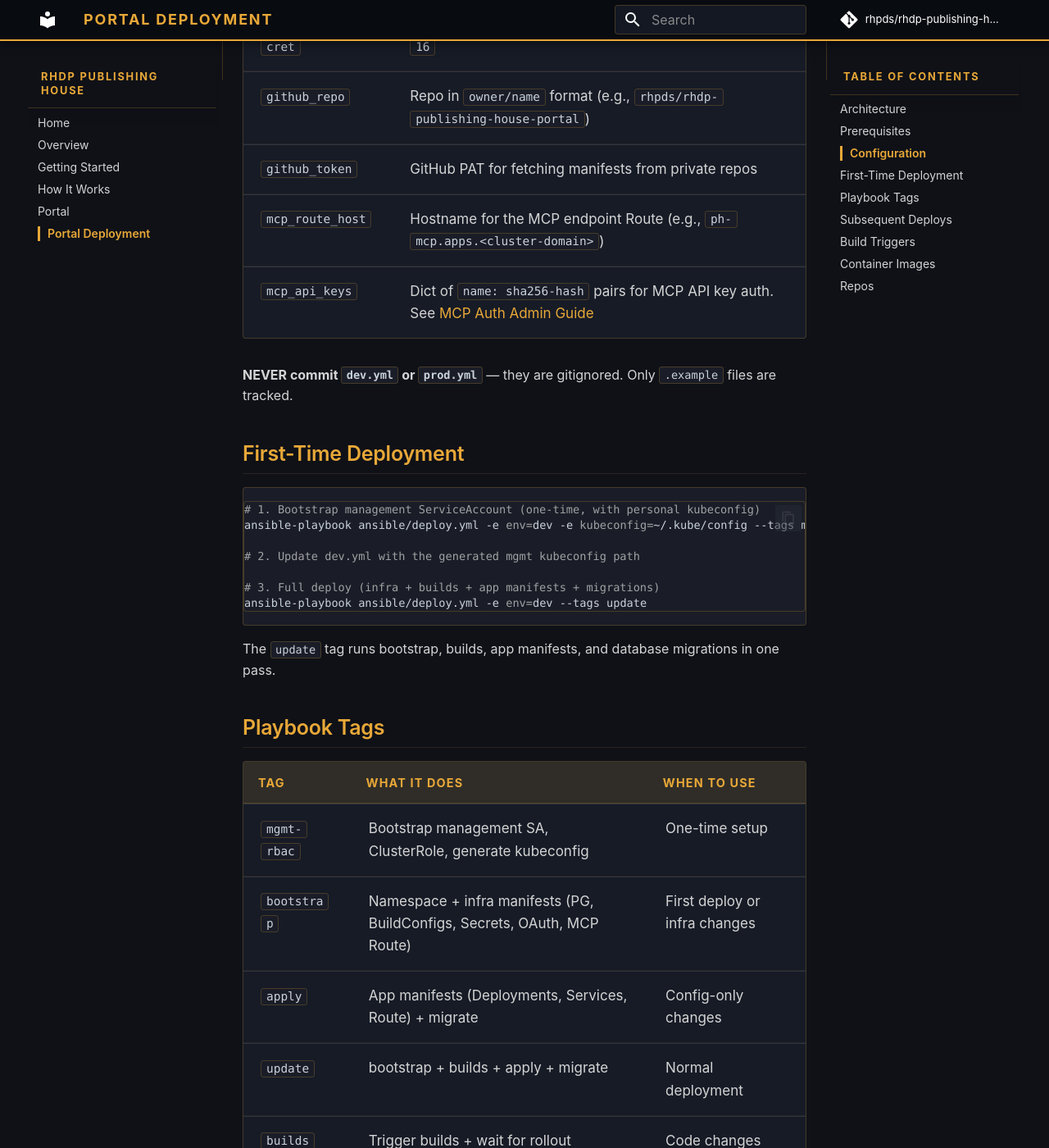
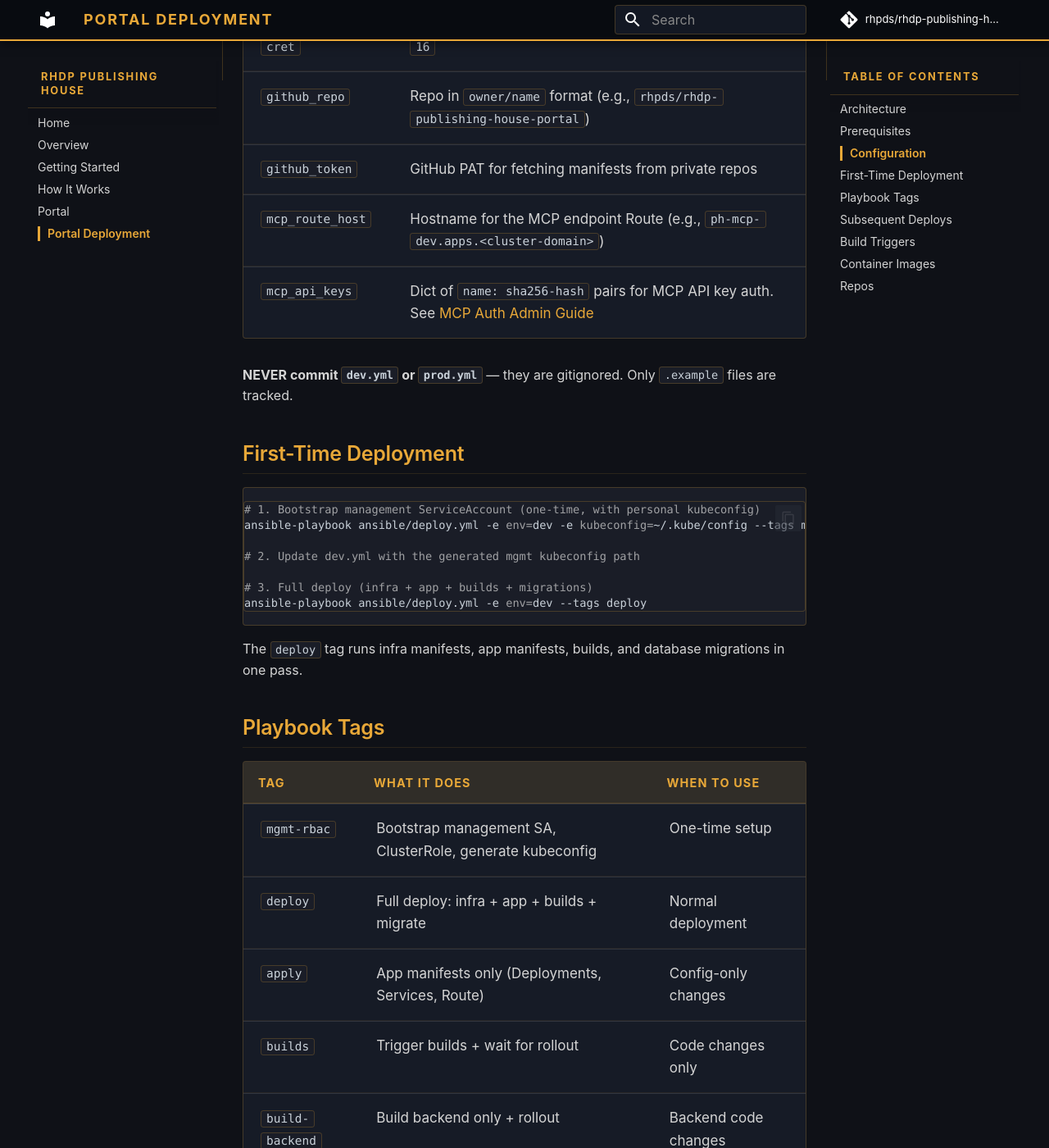
Before and after one commit to treddy08/rhdp-publishing-house, an MkDocs documentation site: the page built from docs/portal-deployment.md, in a window 1280 px wide and 1400 px high, scrolled down 1665 px. Shown: the whole window at 82% size. Built offline with MkDocs 1.6.1 and Material for MkDocs 9.7.7, drawn with Linux system fonts in a browser that asks for light colours; comment, search, counter and statistics services are not loaded; some of the changed text lies outside the part shown.

Commit message:
docs: Rename ph-dashboard to ph-portal, align deploy tags with RCARS
- portal-deployment.md: update -> deploy tag, remove bootstrap/update refs
- mcp-auth.md: ph-dashboard -> ph-portal in oc commands
- rcars-service-auth.md: ph-dashboard -> ph-portal in oc commands
- rcars-integration.md: ph-dashboard -> ph-portal
- BACKLOG.md: add express admin view, update completed items

Co-Authored-By: Claude Opus 4.6 (1M context) <noreply@anthropic.com>

````diff
--- a/docs/portal-deployment.md
+++ b/docs/portal-deployment.md
@@ -51,7 +51,7 @@ Fill in all `CHANGEME` values:
 | `oauth_cookie_secret` | OAuth cookie secret — generate with `openssl rand -hex 16` |
 | `github_repo` | Repo in `owner/name` format (e.g., `rhpds/rhdp-publishing-house-portal`) |
 | `github_token` | GitHub PAT for fetching manifests from private repos |
-| `mcp_route_host` | Hostname for the MCP endpoint Route (e.g., `ph-mcp.apps.<cluster-domain>`) |
+| `mcp_route_host` | Hostname for the MCP endpoint Route (e.g., `ph-mcp-dev.apps.<cluster-domain>`) |
 | `mcp_api_keys` | Dict of `name: sha256-hash` pairs for MCP API key auth. See [MCP Auth Admin Guide](admin/mcp-auth.md) |
 
 **NEVER commit `dev.yml` or `prod.yml`** — they are gitignored. Only `.example` files are tracked.
@@ -64,20 +64,19 @@ ansible-playbook ansible/deploy.yml -e env=dev -e kubeconfig=~/.kube/config --ta
 
 # 2. Update dev.yml with the generated mgmt kubeconfig path
 
-# 3. Full deploy (infra + builds + app manifests + migrations)
-ansible-playbook ansible/deploy.yml -e env=dev --tags update
+# 3. Full deploy (infra + app + builds + migrations)
+ansible-playbook ansible/deploy.yml -e env=dev --tags deploy
 ```
 
-The `update` tag runs bootstrap, builds, app manifests, and database migrations in one pass.
+The `deploy` tag runs infra manifests, app manifests, builds, and database migrations in one pass.
 
 ## Playbook Tags
 
 | Tag | What It Does | When to Use |
 |-----|-------------|-------------|
 | `mgmt-rbac` | Bootstrap management SA, ClusterRole, generate kubeconfig | One-time setup |
-| `bootstrap` | Namespace + infra manifests (PG, BuildConfigs, Secrets, OAuth, MCP Route) | First deploy or infra changes |
-| `apply` | App manifests (Deployments, Services, Route) + migrate | Config-only changes |
-| `update` | bootstrap + builds + apply + migrate | Normal deployment |
+| `deploy` | Full deploy: infra + app + builds + migrate | Normal deployment |
+| `apply` | App manifests only (Deployments, Services, Route) | Config-only changes |
 | `builds` | Trigger builds + wait for rollout | Code changes only |
 | `build-backend` | Build backend only + rollout | Backend code changes |
 | `build-frontend` | Build frontend only + rollout | Frontend code changes |
@@ -87,10 +86,13 @@ The `update` tag runs bootstrap, builds, app manifests, and database migrations
 
 ```bash
 # Full redeploy
-ansible-playbook ansible/deploy.yml -e env=dev --tags update
+ansible-playbook ansible/deploy.yml -e env=dev --tags deploy
 
 # Rebuild only (after code push)
 ansible-playbook ansible/deploy.yml -e env=dev --tags builds
+
+# App manifests only (no build)
+ansible-playbook ansible/deploy.yml -e env=dev --tags apply
 
 # Schema migration only
 ansible-playbook ansible/deploy.yml -e env=dev --tags migrate
````
Also changed, not shown: BACKLOG.md (+12 -0 lines), docs/admin/mcp-auth.md (+4 -4 lines), docs/admin/rcars-service-auth.md (+5 -5 lines), docs/architecture/rcars-integration.md (+1 -1 lines).
